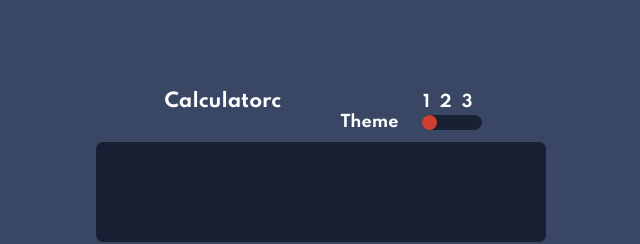
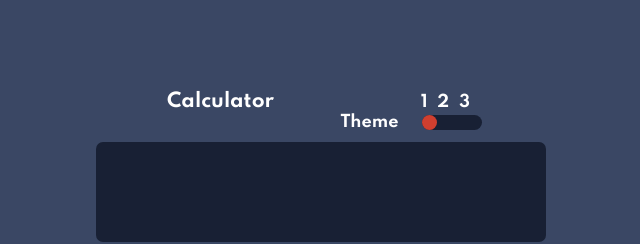
Before and after one commit to MattVogelsang/Calculator, a plain HTML site: page index.html in a window 1280 px wide. Shown: the top 244 px of the page, 319-959 px from the left. Drawn offline with Linux system fonts and the light colour scheme.

Commit message:
Update index.html

```diff
--- a/index.html
+++ b/index.html
@@ -10,7 +10,7 @@
 	<div class="coantainer">
 		<div class="title">
 			<div class="toggle">
-				<h3>Calculatorc</h3>
+				<h3>Calculator</h3>
 				<div class="right">
 					<p id="one">1</p>
 					<p id="two">2</p>
```
